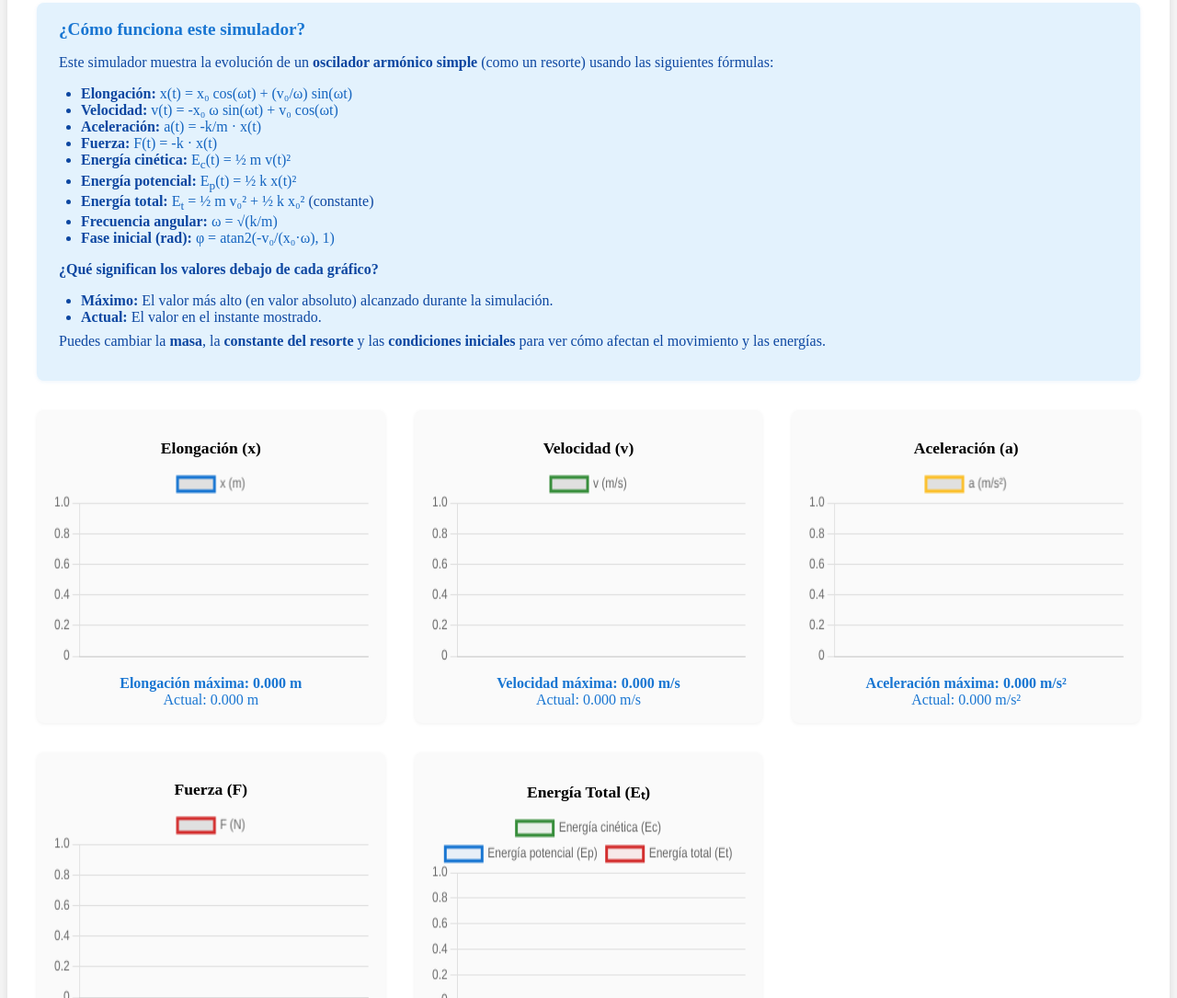
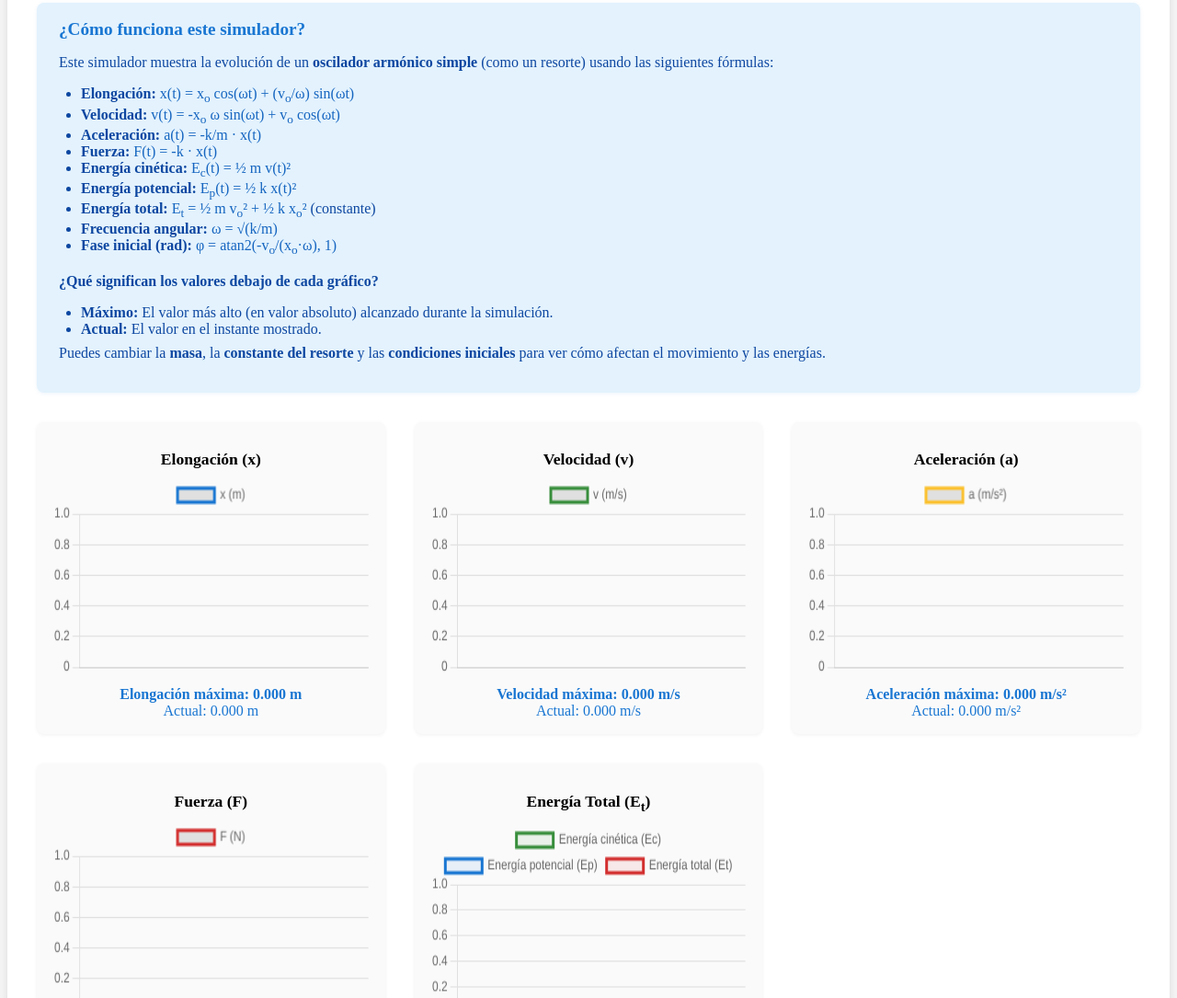
Before and after one commit to Sneider22/simulacion-dig, a plain HTML site: page index.html in a window 1280 px wide. Shown: the part 587-1672 px from the top of the page at 92% size. Drawn offline with nearby package versions, Linux system fonts and the light colour scheme.

Commit message:
Actualización: modo oscuro, mejoras visuales y controles

```diff
--- a/index.html
+++ b/index.html
@@ -50,15 +50,15 @@
                 Este simulador muestra la evolución de un <b>oscilador armónico simple</b> (como un resorte) usando las siguientes fórmulas:
             </p>
             <ul>
-                <li><b>Elongación:</b> <span class="formula">x(t) = x₀ cos(ωt) + (v₀/ω) sin(ωt)</span></li>
-                <li><b>Velocidad:</b> <span class="formula">v(t) = -x₀ ω sin(ωt) + v₀ cos(ωt)</span></li>
+                <li><b>Elongación:</b> <span class="formula">x(t) = x<sub>o</sub> cos(ωt) + (v<sub>o</sub>/ω) sin(ωt)</span></li>
+                <li><b>Velocidad:</b> <span class="formula">v(t) = -x<sub>o</sub> ω sin(ωt) + v<sub>o</sub> cos(ωt)</span></li>
                 <li><b>Aceleración:</b> <span class="formula">a(t) = -k/m · x(t)</span></li>
                 <li><b>Fuerza:</b> <span class="formula">F(t) = -k · x(t)</span></li>
                 <li><b>Energía cinética:</b> <span class="formula">E<sub>c</sub>(t) = ½ m v(t)²</span></li>
                 <li><b>Energía potencial:</b> <span class="formula">E<sub>p</sub>(t) = ½ k x(t)²</span></li>
-                <li><b>Energía total:</b> <span class="formula">E<sub>t</sub> = ½ m v₀² + ½ k x₀²</span> (constante)</li>
+                <li><b>Energía total:</b> <span class="formula">E<sub>t</sub> = ½ m v<sub>o</sub>² + ½ k x<sub>o</sub>²</span> (constante)</li>
                 <li><b>Frecuencia angular:</b> <span class="formula">ω = √(k/m)</span></li>
-                <li><b>Fase inicial (rad):</b> <span class="formula">φ = atan2(-v₀/(x₀·ω), 1)</span></li>
+                <li><b>Fase inicial (rad):</b> <span class="formula">φ = atan2(-v<sub>o</sub>/(x<sub>o</sub>·ω), 1)</span></li>
             </ul>
             <p>
                 <b>¿Qué significan los valores debajo de cada gráfico?</b><br>
@@ -91,7 +91,7 @@
                 <div class="max-value" id="maxFuerza"></div>
             </div>
             <div class="chart-container">
-                <h2>Energía Total (Eₜ)</h2>
+                <h2>Energía Total (E<sub>t</sub>)</h2>
                 <canvas id="energiaChart" width="400" height="200"></canvas>
                 <div class="energias-info" id="energiasInfo"></div>
             </div>
```
